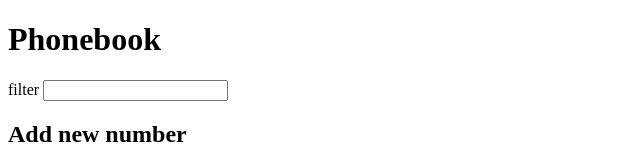
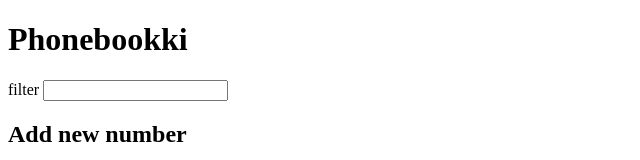
Before and after one commit to Joutimi/Full-Stack-Open-22, a React (Create React App) app in the folder osa2/puhelinluettelo/: page / in a window 1280 px wide. Shown: the top 160 px of the page, without its empty margins (0-640 px from the left). Built offline with nearby package versions, Linux system fonts and the light colour scheme; no server answers.

Commit message:
3.11: pikku testimuutos tehty appin returniin

```diff
--- a/osa2/puhelinluettelo/src/App.js
+++ b/osa2/puhelinluettelo/src/App.js
@@ -129,7 +129,7 @@ const App = () => {
   //RETURN
   return (
     <div>
-      <h1>Phonebook</h1>
+      <h1>Phonebookki</h1>
 
       <Notification message={confirmationMessage} />
       <ErrorNotification message={errorMessage} />
```
